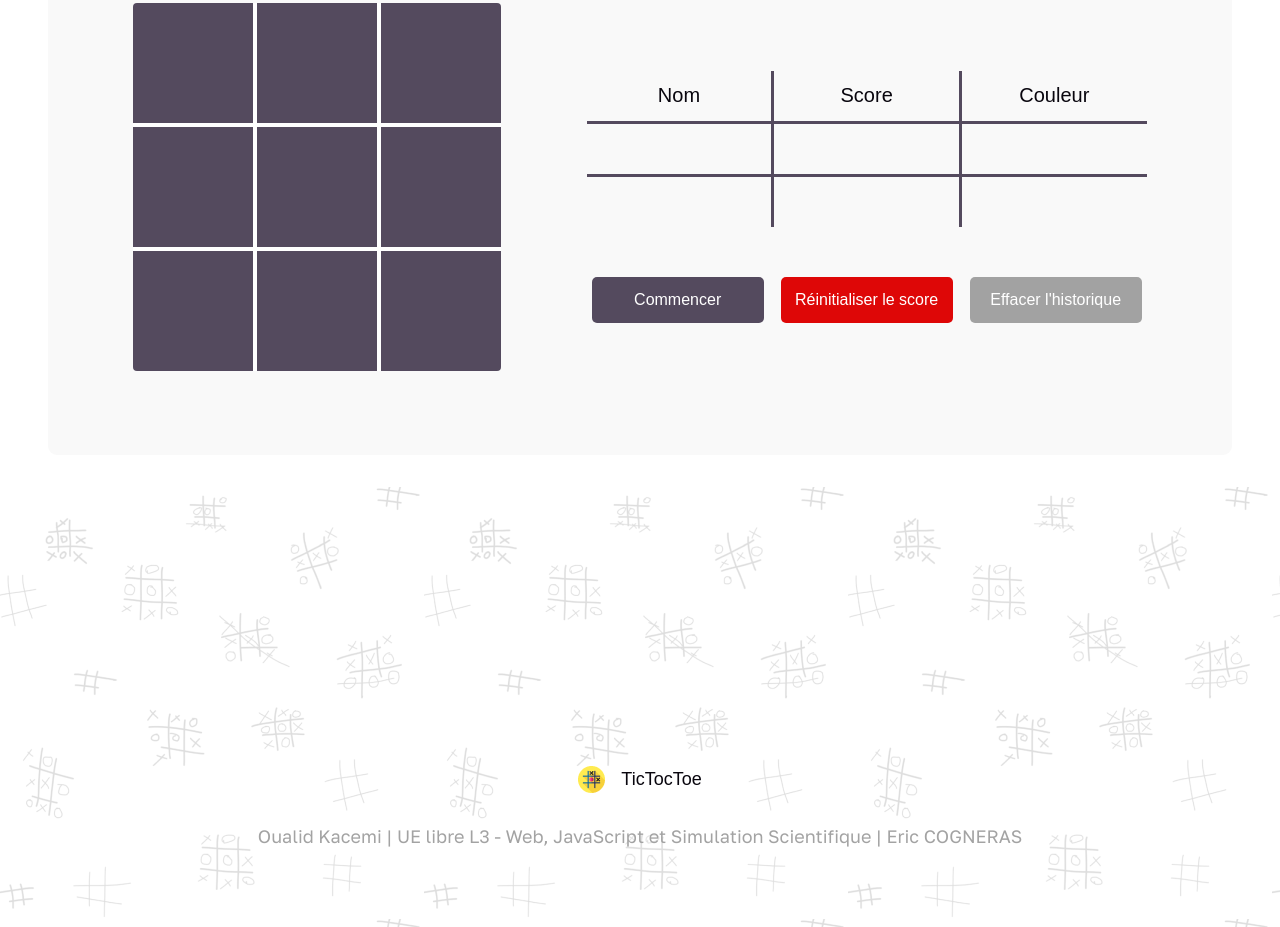
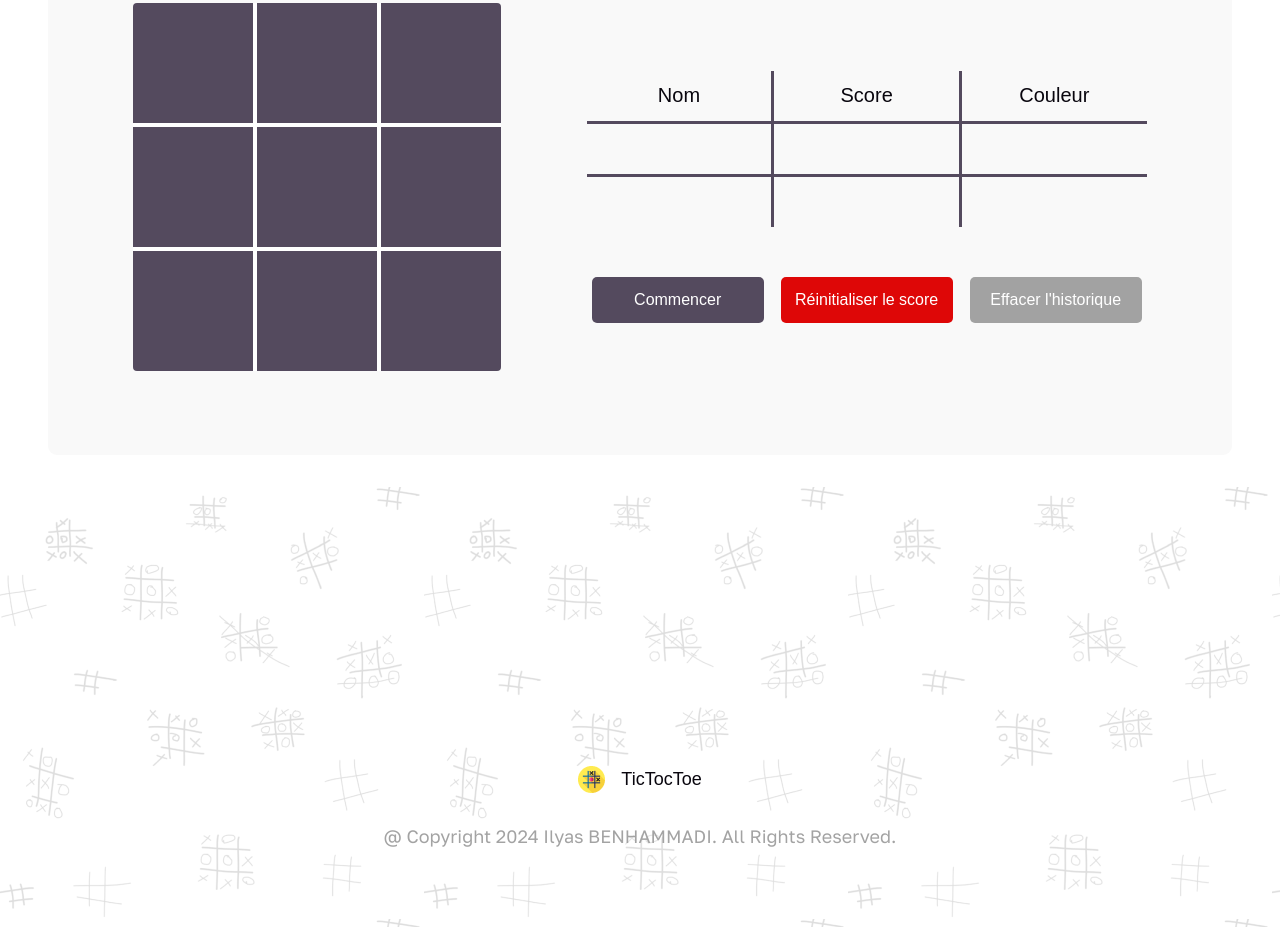
Before and after one commit to Mitchi-02/tic-tac-toe, a plain HTML site: page index.html in a window 1280 px wide. Shown: the part 1500-2427 px from the top of the page. Drawn offline with Linux system fonts and the light colour scheme; a web font is replaced by a local one.

Commit message:
Update index.html

```diff
--- a/index.html
+++ b/index.html
@@ -151,8 +151,7 @@
         <span>TicTocToe</span>
       </div>
       <p class="page-container">
-        Oualid Kacemi | UE libre L3 - Web, JavaScript et Simulation Scientifique
-        | Eric COGNERAS
+        @ Copyright 2024 Ilyas BENHAMMADI. All Rights Reserved.
       </p>
     </footer>
   </body>
```
